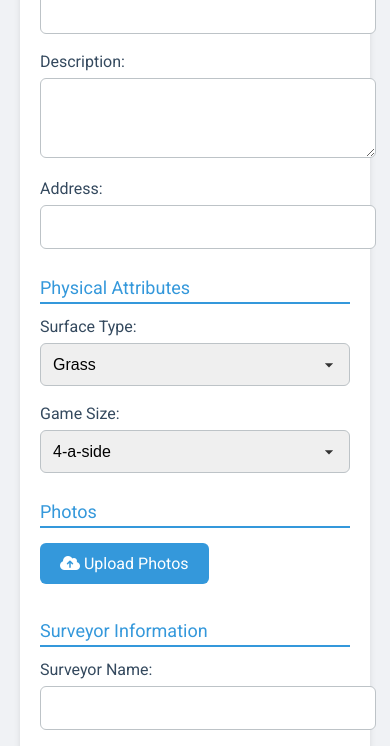
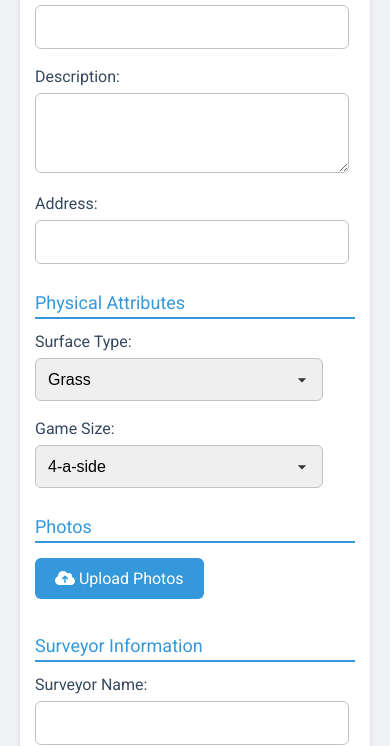
Before and after one commit to qorporate/survey-form, a website: page index.html in a window 390 px wide. Shown: the part 169-915 px from the top of the page. Drawn offline with Linux system fonts and the light colour scheme.

Commit message:
fix styles

```diff
--- a/css/styles.css
+++ b/css/styles.css
@@ -3,21 +3,17 @@
 body {
     font-family: "Roboto", Arial, sans-serif;
     background-color: #f0f2f5;
-    margin: 0;
+
+    max-width: 600px;
+    margin: 20px auto;
     padding: 20px;
-    display: flex;
-    justify-content: center;
-    align-items: center;
-    min-height: 100vh;
 }
 
 .form-container {
     background: white;
-    padding: 30px;
+    padding: 20px;
     border-radius: 12px;
     box-shadow: 0 4px 6px rgba(0, 0, 0, 0.1);
-    width: 100%;
-    max-width: 600px;
 }
 
 h1 {
@@ -27,6 +23,7 @@ h1 {
     font-size: 28px;
 }
 
+/* for the football icon at the top of the form */
 h1 i {
     margin-right: 10px;
     color: #3498db;
@@ -58,7 +55,8 @@ label {
 input,
 textarea,
 select {
-    width: 100%;
+    max-width: 570px;
+    width: 95%;
     padding: 12px;
     border: 1px solid #bdc3c7;
     border-radius: 6px;
@@ -133,7 +131,7 @@ button i {
 
 @media (max-width: 768px) {
     .form-container {
-        padding: 20px;
+        padding: 15px;
     }
 
     h1 {
@@ -143,4 +141,16 @@ button i {
     h2 {
         font-size: 18px;
     }
+
+    input,
+    textarea,
+    select {
+        max-width: 550px;
+        width: 90%;
+        padding: 12px;
+        border: 1px solid #bdc3c7;
+        border-radius: 6px;
+        font-size: 16px;
+        transition: border-color 0.3s ease;
+    }
 }
```
